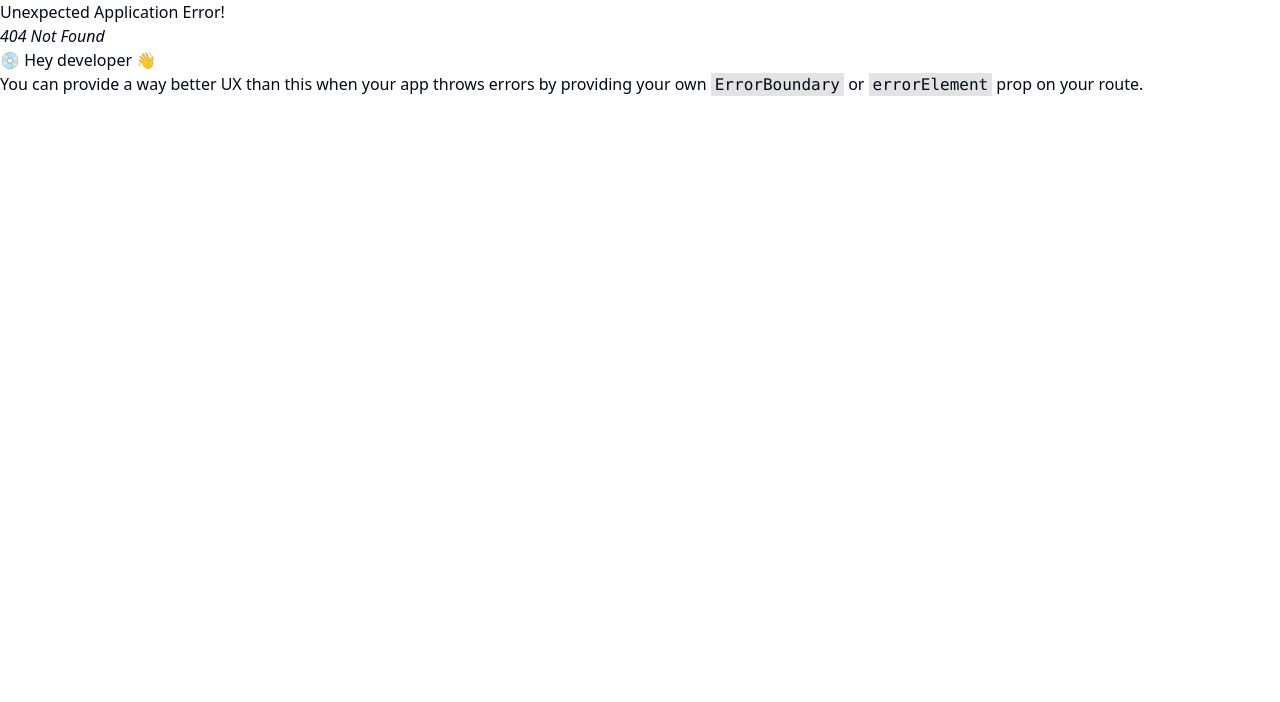
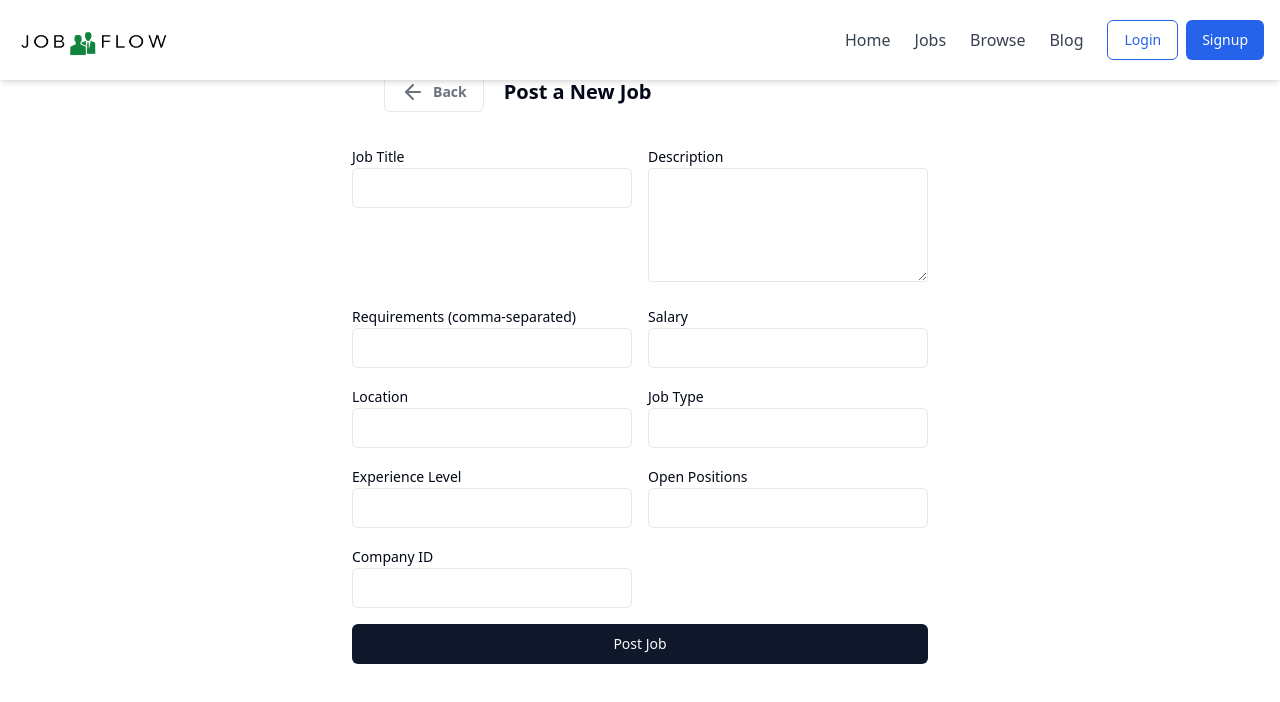
Before and after one commit to Dinanath99/jobFlow, a React (Vite) app in the folder frontend/: page /recruiter/postjob in a window 1280 px wide. Before the commit this address had no page. Shown: the top 702 px of the page. Built offline with nearby package versions, Linux system fonts and the light colour scheme.

Commit message:
new company added

```diff
--- /dev/null
+++ b/frontend/src/components/recruiter/PostJob.jsx
@@ -0,0 +1,169 @@
+import React, { useState } from "react";
+import Navbar from "../shared/Navbar";
+import { Button } from "../ui/button";
+import { ArrowLeft, Loader2 } from "lucide-react";
+import { Label } from "../ui/label";
+import { Input } from "../ui/input";
+import axios from "axios";
+import { JOB_API_END_POINT } from "@/utils/constant";
+import { useNavigate } from "react-router-dom";
+import { toast } from "sonner";
+
+const JobPost = () => {
+  const [input, setInput] = useState({
+    title: "",
+    description: "",
+    requirements: "",
+    salary: "",
+    location: "",
+    jobType: "",
+    experience: "",
+    position: "",
+    companyId: "",
+  });
+  const [loading, setLoading] = useState(false);
+  const navigate = useNavigate();
+
+  const changeEventHandler = (e) => {
+    setInput({ ...input, [e.target.name]: e.target.value });
+  };
+
+  const submitHandler = async (e) => {
+    e.preventDefault();
+
+    try {
+      setLoading(true);
+      const res = await axios.post(
+        `${JOB_API_END_POINT}/create`, // Adjust the endpoint if necessary
+        input,
+        { withCredentials: true }
+      );
+
+      if (res.data.success) {
+        toast.success(res.data.message);
+        navigate("/admin/jobs"); // Adjust navigation as needed
+      }
+    } catch (error) {
+      console.log(error);
+      toast.error(error.response?.data?.message || "Failed to post job"); // Display error message if available
+    } finally {
+      setLoading(false);
+    }
+  };
+
+  return (
+    <div>
+      <Navbar />
+      <div className="max-w-xl mx-auto my-10">
+        <form onSubmit={submitHandler}>
+          <div className="flex items-center gap-5 p-8">
+            <Button
+              onClick={() => navigate("/recruiter/companies")} // Adjust navigation as needed
+              variant="outline"
+              className="flex items-center gap-2 text-gray-500 font-semibold"
+            >
+              <ArrowLeft />
+              <span>Back</span>
+            </Button>
+            <h1 className="font-bold text-xl">Post a New Job</h1>
+          </div>
+          <div className="grid grid-cols-2 gap-4">
+            <div>
+              <Label>Job Title</Label>
+              <Input
+                type="text"
+                name="title"
+                value={input.title}
+                onChange={changeEventHandler}
+              />
+            </div>
+            <div>
+              <Label>Description</Label>
+              <textarea
+                name="description"
+                value={input.description}
+                onChange={changeEventHandler}
+                rows="4"
+                className="w-full p-2 border rounded"
+              />
+            </div>
+            <div>
+              <Label>Requirements (comma-separated)</Label>
+              <Input
+                type="text"
+                name="requirements"
+                value={input.requirements}
+                onChange={changeEventHandler}
+              />
+            </div>
+            <div>
+              <Label>Salary</Label>
+              <Input
+                type="number"
+                name="salary"
+                value={input.salary}
+                onChange={changeEventHandler}
+              />
+            </div>
+            <div>
+              <Label>Location</Label>
+              <Input
+                type="text"
+                name="location"
+                value={input.location}
+                onChange={changeEventHandler}
+              />
+            </div>
+            <div>
+              <Label>Job Type</Label>
+              <Input
+                type="text"
+                name="jobType"
+                value={input.jobType}
+                onChange={changeEventHandler}
+              />
+            </div>
+            <div>
+              <Label>Experience Level</Label>
+              <Input
+                type="number"
+                name="experience"
+                value={input.experience}
+                onChange={changeEventHandler}
+              />
+            </div>
+            <div>
+              <Label>Open Positions</Label>
+              <Input
+                type="number"
+                name="position"
+                value={input.position}
+                onChange={changeEventHandler}
+              />
+            </div>
+            <div>
+              <Label>Company ID</Label>
+              <Input
+                type="text"
+                name="companyId"
+                value={input.companyId}
+                onChange={changeEventHandler}
+              />
+            </div>
+          </div>
+          {loading ? (
+            <Button className="w-full my-4">
+              <Loader2 className="mr-2 h-4 w-4 animate-spin" /> Please wait
+            </Button>
+          ) : (
+            <Button type="submit" className="w-full my-4">
+              Post Job
+            </Button>
+          )}
+        </form>
+      </div>
+    </div>
+  );
+};
+
+export default JobPost;
--- a/frontend/src/components/shared/Navbar.jsx
+++ b/frontend/src/components/shared/Navbar.jsx
@@ -346,7 +346,7 @@ const Navbar = () => {
                   </Link>
                 </li>
                 <li>
-                  <Link className="hover:text-blue-600" to="/admin/jobs">
+                  <Link className="hover:text-blue-600" to="/recruiter/postjob">
                     Jobs
                   </Link>
                 </li>
```
Also changed, not shown: frontend/src/App.jsx (+6 -1 lines).
